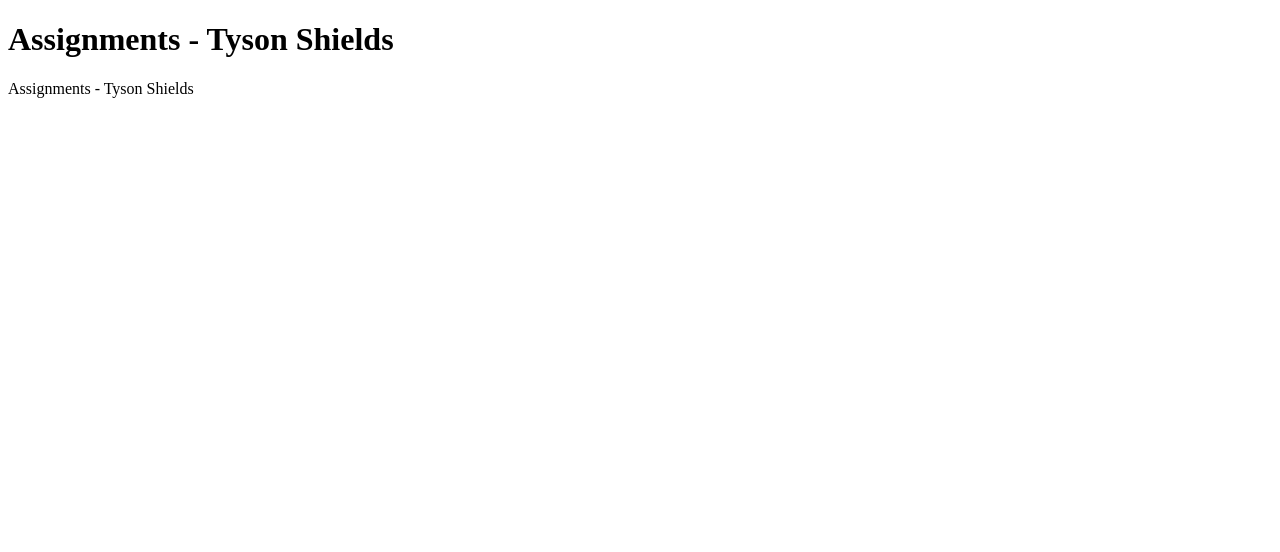
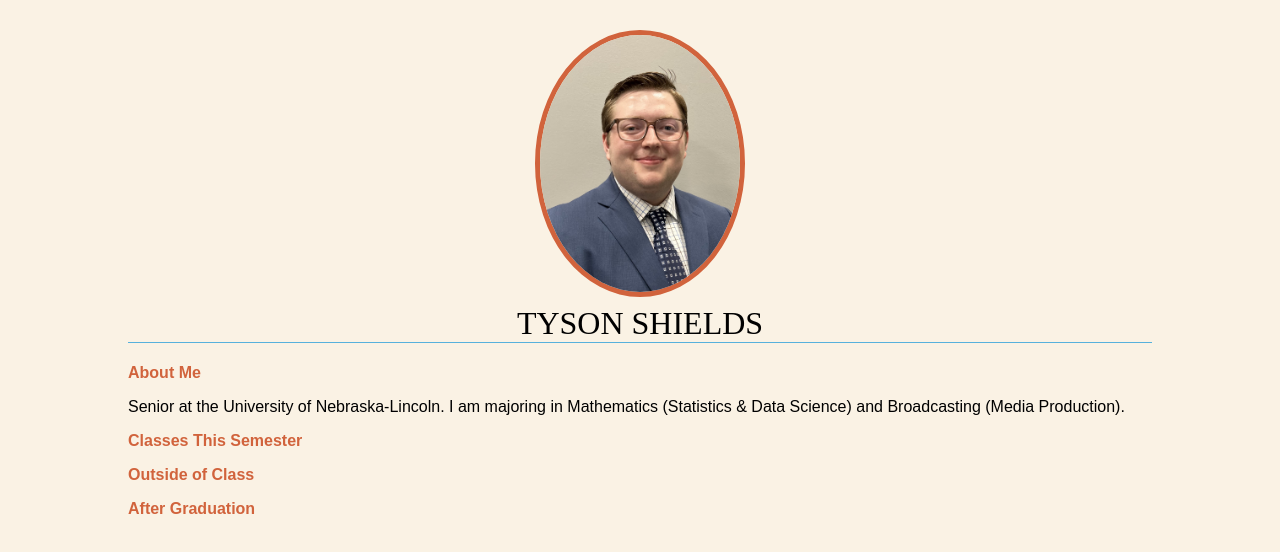
Before and after one commit to tysonshields00/ADPR-458, a plain HTML site: page assignments/index.html in a window 1280 px wide. Drawn offline with Linux system fonts and the light colour scheme.

Commit message:
Exercise 2 v1

```diff
--- a/assignments/index.html
+++ b/assignments/index.html
@@ -2,11 +2,48 @@
 <html lang="en">
     <head>
         <meta charset="UTF-8">
-        <title>Assignments - Tyson Shields</title>
+        <title>Tyson Shields</title>
+        <style>
+            body {
+                background-color: #faf2e4;
+                margin: 0 10%;
+                font-family: sans-serif;
+            }
+
+            h1 {
+                text-align: center;
+                font-family: serif;
+                font-weight: normal;
+                text-transform: uppercase;
+                border-bottom: 1px solid #57b1dc;
+                margin-top: 30px;
+            }
+
+            h2 {
+                color: #d1633c;
+                font-size: 1em;
+            }
+
+            img {
+                width: 200px;
+                height: auto;
+                border: 5px solid #d1633c;
+                border-radius: 50%;
+                object-fit: cover;
+            }
+
+        </style>
     </head>
 
     <body>
-        <h1>Assignments - Tyson Shields</h1>
-        <p>Assignments - Tyson Shields</p>
+        <h1><img src="images/Headshot.jpg" alt="headshot"><br>Tyson Shields</h1>
+            <h2>About Me</h2>
+                <p>Senior at the University of Nebraska-Lincoln. I am majoring in Mathematics (Statistics & Data Science) and Broadcasting (Media Production).</p>
+            <h2>Classes This Semester</h2>
+                <p></p>
+            <h2>Outside of Class</h2>
+                <p></p>
+            <h2>After Graduation</h2>
+                <p></p>
     </body>
 </html>
```
Also changed, not shown: assignments/images/Headshot.jpg (added).
